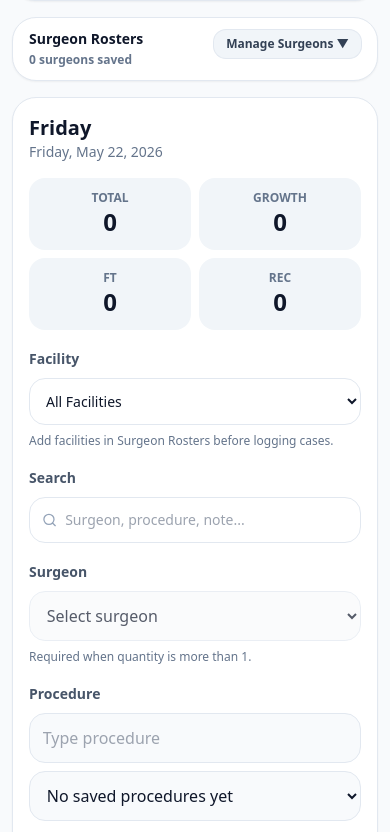
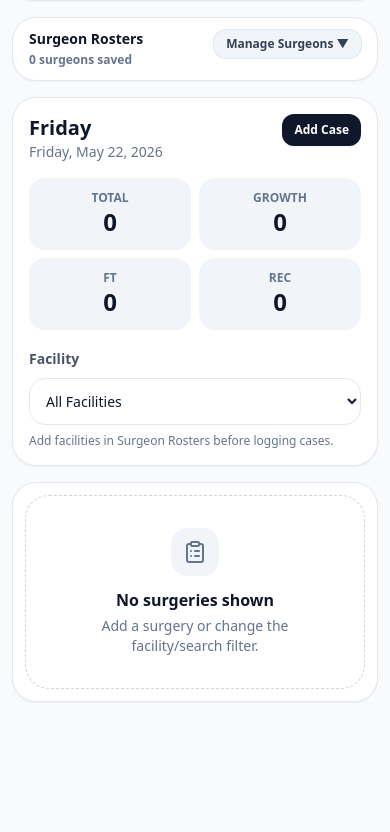
Before and after one commit to FBS9/or-planner, a React (Vite) app: page / in a window 390 px wide. Shown: the part 1292-2124 px from the top of the page. After the commit the page ends 2006 px from the top, so only its background shows below. Built offline with nearby package versions, Linux system fonts and the light colour scheme.

Commit message:
Update App.jsx

```diff
--- a/src/App.jsx
+++ b/src/App.jsx
@@ -205,6 +205,7 @@ export default function ORPlannerApp() {
   const [caseTemplateProcedure, setCaseTemplateProcedure] = useState("");
   const [caseTemplateSurgeon, setCaseTemplateSurgeon] = useState("");
   const [caseQuantity, setCaseQuantity] = useState(1);
+  const [showMobileAddCase, setShowMobileAddCase] = useState(false);
   const [casesByDate, setCasesByDate] = useState({});
   const [facilities, setFacilities] = useState(DEFAULT_FACILITIES);
   const sortedFacilities = useMemo(() => [...facilities].sort((a, b) => a.localeCompare(b)), [facilities]);
@@ -1046,9 +1047,17 @@ export default function ORPlannerApp() {
         <div className="grid gap-4 lg:grid-cols-[280px_1fr]">
           <Card className="rounded-3xl shadow-sm">
             <CardContent className="space-y-4 p-4">
+              <div className="flex items-start justify-between gap-3">
                 <div>
                   <h2 className="text-xl font-bold">{selectedDayName}</h2>
                   <p className="text-sm text-slate-500">{formatLongDate(selectedDate)}</p>
+                </div>
+                <button
+                  onClick={() => setShowMobileAddCase((prev) => !prev)}
+                  className="rounded-xl bg-slate-900 px-3 py-2 text-xs font-semibold text-white shadow-sm md:hidden"
+                >
+                  {showMobileAddCase ? "Close" : "Add Case"}
+                </button>
               </div>
 
               <div className="grid grid-cols-2 gap-2">
@@ -1083,6 +1092,7 @@ export default function ORPlannerApp() {
                 {facilities.length === 0 && <p className="text-xs text-slate-500">Add facilities in Surgeon Rosters before logging cases.</p>}
               </div>
 
+              <div className={`${showMobileAddCase ? "block" : "hidden"} space-y-4 md:block`}>
                 <div className="space-y-2">
                   <label className="text-sm font-semibold text-slate-600">Search</label>
                   <div className="flex items-center rounded-2xl border border-slate-200 bg-white px-3">
@@ -1183,6 +1193,7 @@ export default function ORPlannerApp() {
                 </div>
 
                 <Button onClick={addCase} disabled={facilities.length === 0} className="w-full rounded-2xl py-6 text-base shadow-sm"><Plus className="mr-2 h-4 w-4" /> Add Surgery</Button>
+              </div>
             </CardContent>
           </Card>
 
```
Lines whose indentation alone changed are shown as unchanged.
